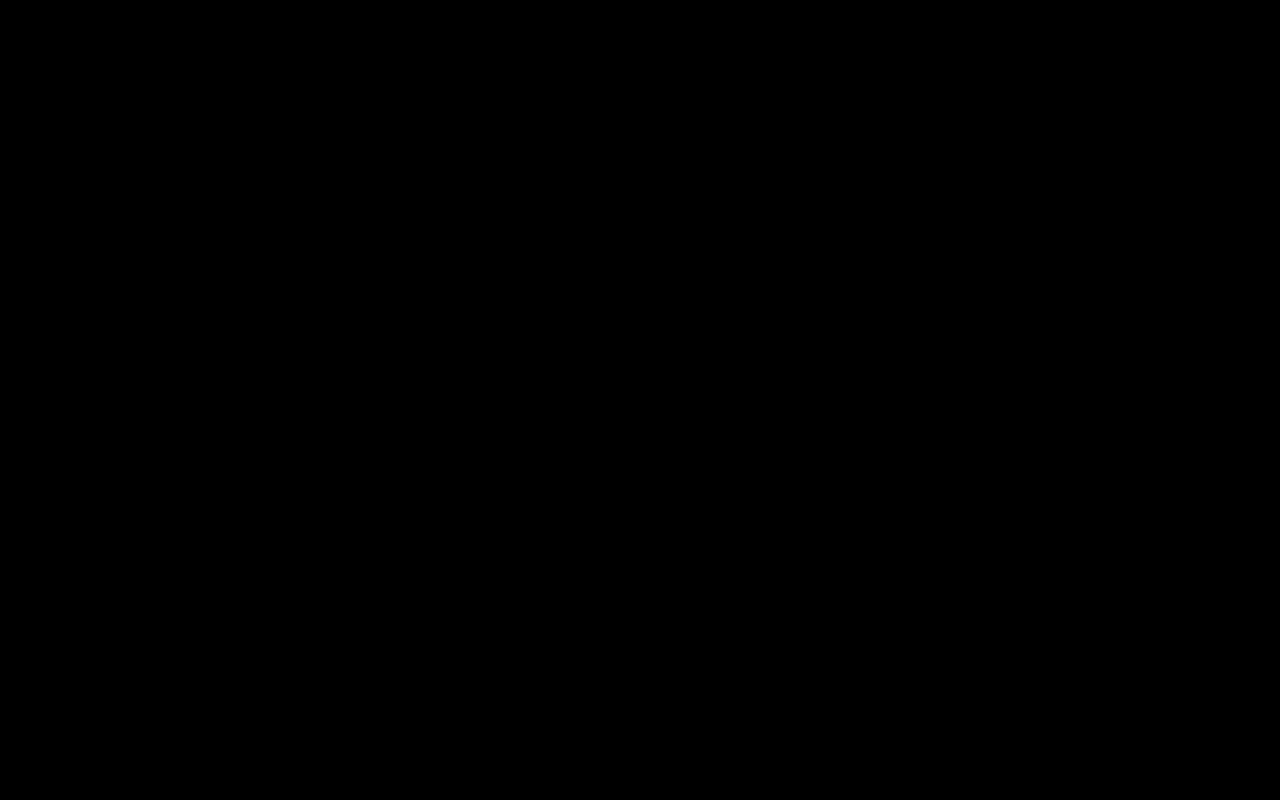
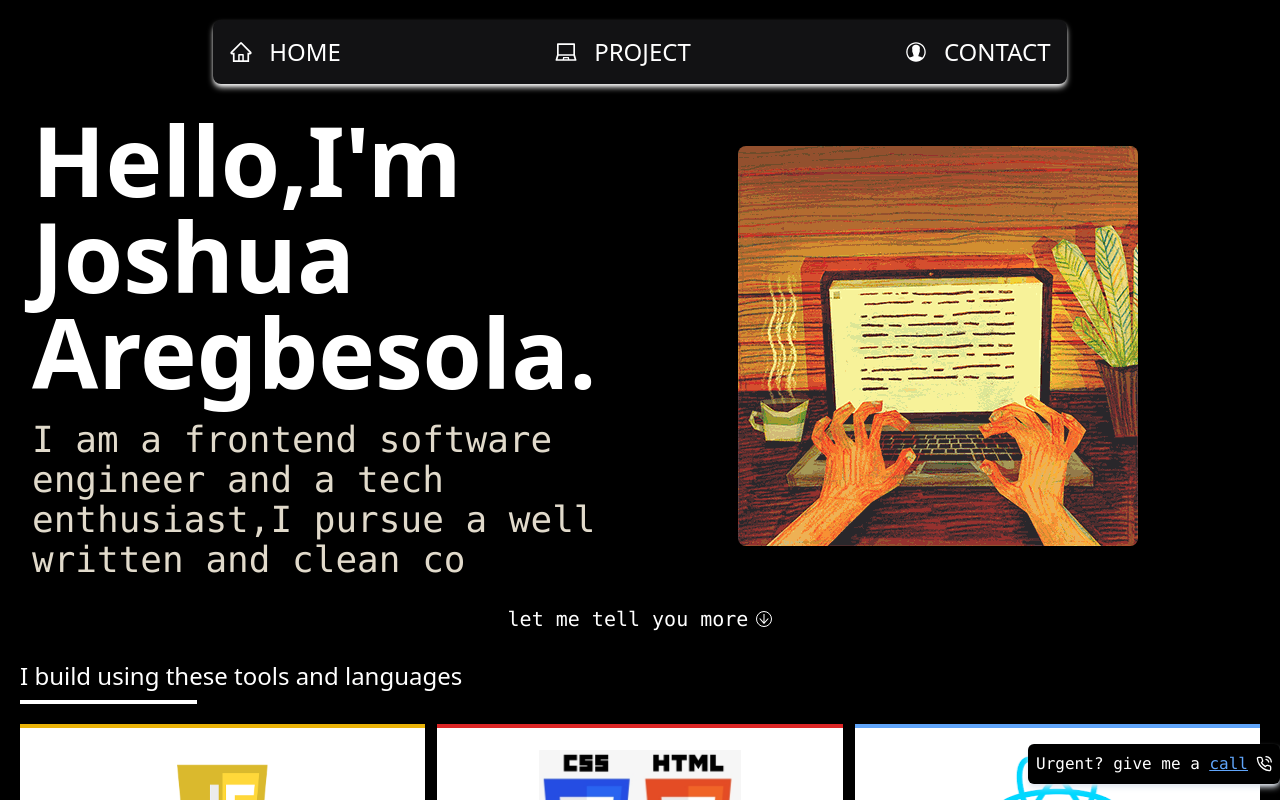
Before and after one commit to joshares/Portfolio, a React (Create React App) app: page / in a window 1280 px wide. Before the commit this address had no page. Shown: the top 800 px of the page. Built offline with nearby package versions, Linux system fonts and the light colour scheme.

Commit message:
Update App.js

```diff
--- a/src/App.js
+++ b/src/App.js
@@ -6,7 +6,7 @@
   return (
      <Router>
       <Routes>
-        <Route path='portfolio' element={<Home/>}/>
+        <Route path='/' element={<Home/>}/>
       </Routes>
      </Router>
   )
```
